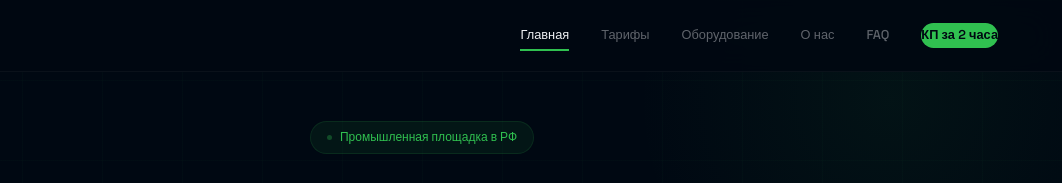
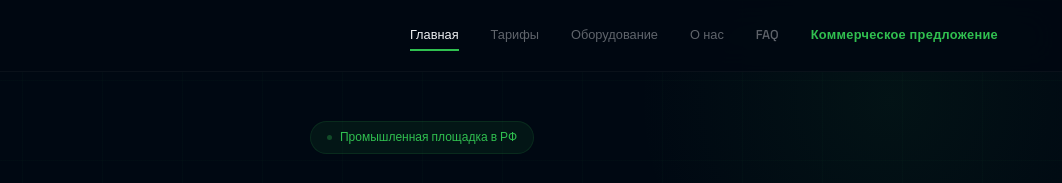
Before and after one commit to nesterov0109-spy/novy-hosting, a website: page index.html in a window 1280 px wide. Shown: the top 183 px of the page, 218-1280 px from the left. Drawn offline with Linux system fonts and the light colour scheme.

Commit message:
v7.1: кнопка в шапке — премиум стиль, убран зелёный фон

```diff
--- a/css/style.css
+++ b/css/style.css
@@ -75,9 +75,10 @@ ul,ol{list-style:none}
 .nav a::after{content:'';position:absolute;bottom:-3px;left:0;width:0;height:1.5px;background:var(--green);transition:width .4s cubic-bezier(.16,1,.3,1)}
 .nav a:hover,.nav a.active{color:var(--text-primary)}
 .nav a:hover::after,.nav a.active::after{width:100%}
-.nav-cta{background:var(--green);color:var(--bg-deep)!important;padding:10px 24px;border-radius:100px;font-weight:600!important;font-size:.8rem!important;transition:all .3s!important}
-.nav-cta:hover{background:var(--green-light)!important;transform:translateY(-1px);box-shadow:0 4px 16px var(--green-glow)!important}
-.nav-cta::after{display:none!important}
+.nav-cta{position:relative;background:transparent;color:var(--green)!important;font-weight:600!important;font-size:.8rem!important;padding:8px 0;letter-spacing:.3px;transition:all .3s!important}
+.nav-cta::before{content:'';position:absolute;bottom:0;left:0;width:0;height:1.5px;background:var(--green);transition:width .4s cubic-bezier(.16,1,.3,1)}
+.nav-cta:hover::before{width:100%}
+.nav-cta:hover{color:var(--green-light)!important}
 .menu-toggle{display:none;flex-direction:column;gap:5px;cursor:pointer;background:none;border:none;padding:8px}
 .menu-toggle span{width:22px;height:1.5px;background:var(--text-primary);border-radius:1px;transition:all .3s}
 
--- a/index.html
+++ b/index.html
@@ -42,7 +42,7 @@
       <a href="equipment.html">Оборудование</a>
       <a href="about.html">О нас</a>
       <a href="faq.html">FAQ</a>
-      <a href="contacts.html" class="nav-cta">КП за 2 часа</a>
+      <a href="contacts.html" class="nav-cta">Коммерческое предложение</a>
     </nav>
     <button class="menu-toggle" id="menuToggle" aria-label="Меню">
       <span></span><span></span><span></span>
```
Also changed, not shown: about.html (+1 -1 lines), equipment.html (+1 -1 lines), faq.html (+1 -1 lines), services.html (+1 -1 lines).
